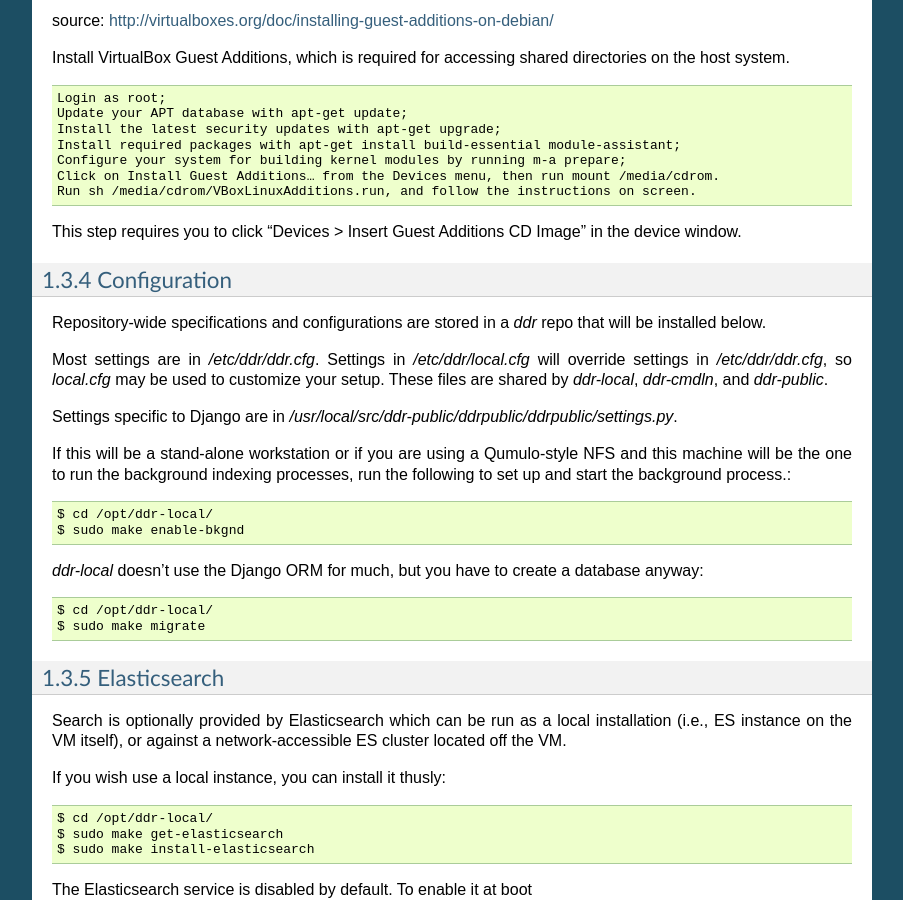
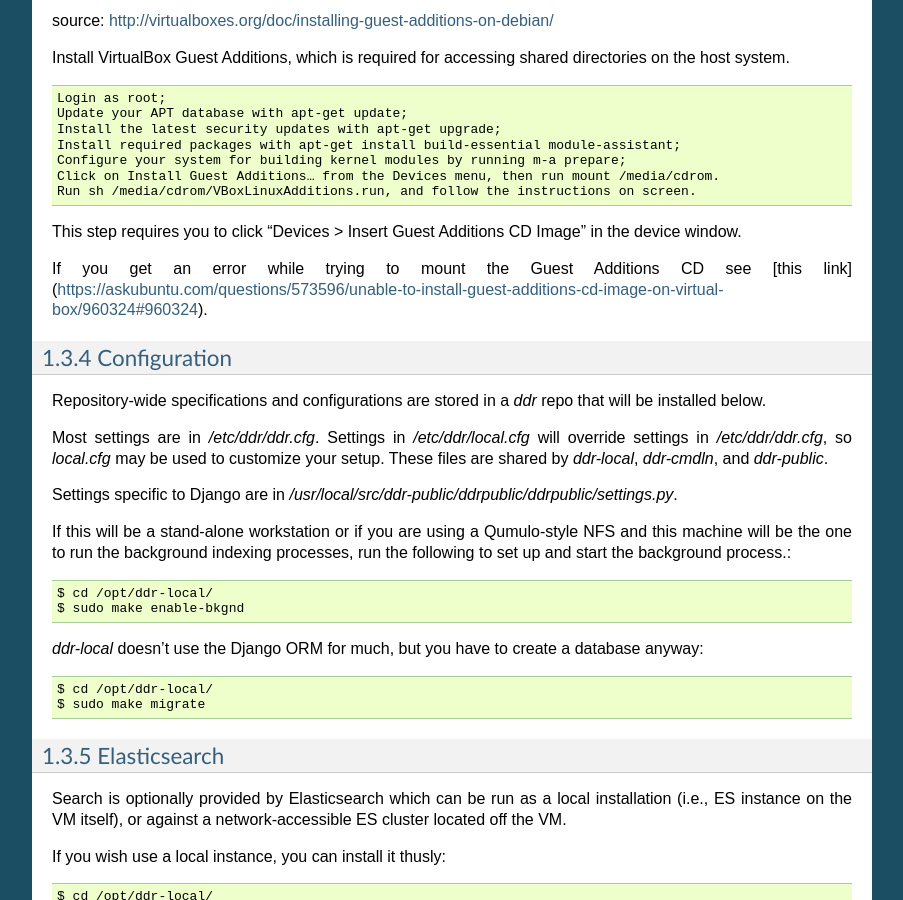
Before and after one commit to denshoproject/ddr-manual, a Sphinx documentation site: the page built from source/admins/workstations/create-workstation-vm.rst, in a window 1280 px wide and 900 px high, scrolled down 7916 px. Shown: the whole window, without its empty margins (198-1101 px from the left). Built offline with Sphinx 7.4.7, drawn with Linux system fonts in a browser that asks for light colours.

Commit message:
Add help for mounting Guest Additions CD

```diff
--- a/source/admins/workstations/create-workstation-vm.rst
+++ b/source/admins/workstations/create-workstation-vm.rst
@@ -436,6 +436,7 @@
 This step requires you to click "Devices > Insert Guest Additions CD
 Image" in the device window.
 
+If you get an error while trying to mount the Guest Additions CD see [this link](https://askubuntu.com/questions/573596/unable-to-install-guest-additions-cd-image-on-virtual-box/960324#960324).
 
 
 Configuration
```
